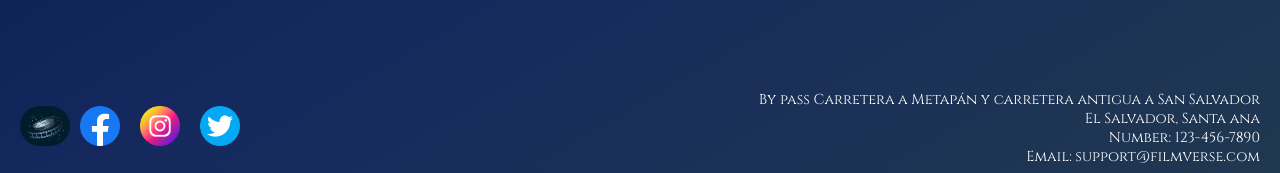
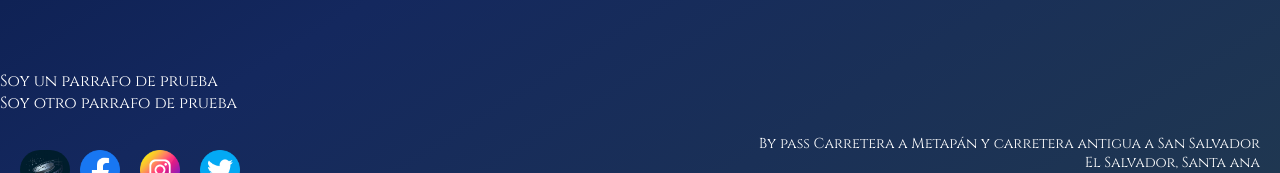
Before and after one commit to luispol/FilmVerse_Project, a plain HTML site: page movie_Info.html in a window 1280 px wide. Shown: the part 554-727 px from the top of the page. Drawn offline with nearby package versions, Linux system fonts and the light colour scheme.

Commit message:
Primeras pruebas con la rama seccionComentarios

```diff
--- a/movie_Info.html
+++ b/movie_Info.html
@@ -71,6 +71,13 @@
         </div>
       </section>
 
+
+      <p>Soy un parrafo de prueba</p>
+      <p>Soy otro parrafo de prueba</p>
+
+
+
+
       <!--Seccion del footer-->
       <footer>
         <div class="footer-izquierdo">
```
